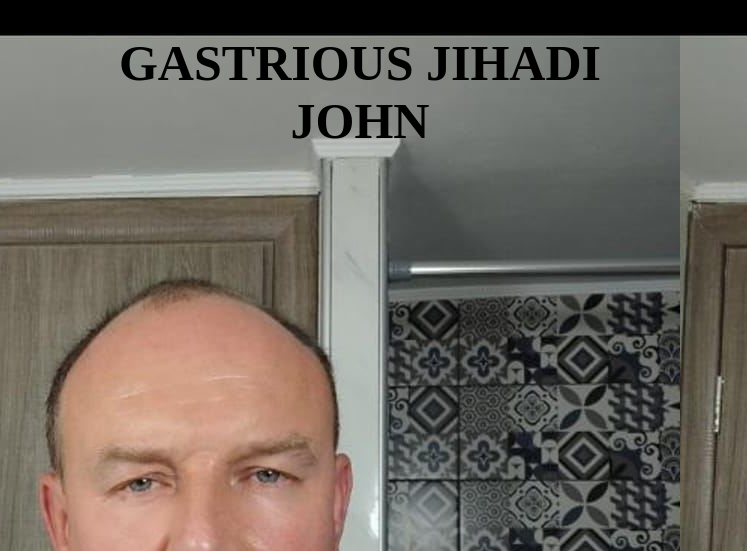
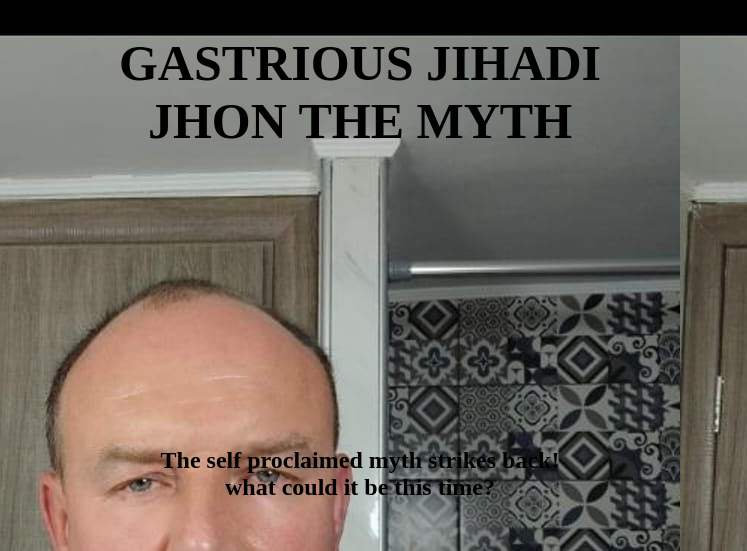
Before and after one commit to THEYCANTESCAPE/irina, a plain HTML site: page index.html in a window 1280 px wide. Shown: the top 551 px of the page, 280-1027 px from the left. Drawn offline with Linux system fonts and the light colour scheme.

Commit message:
gas changes

```diff
--- a/index.html
+++ b/index.html
@@ -5,11 +5,12 @@
     <meta name="viewport" content="width=device-width, initial-scale=1.0">
     <title>79797979797979</title>
     <strong><h1 style="text-align: center;font-size: 50px;">GASTRIOUS JIHADI <br>
-    JOHN</h1></strong>
+    JHON THE MYTH</h1></strong>
 </head>
 <body background="Images/fiodorback.jpg">
     <img style="float: right;" src="Images/incredible-gassy.gif" width="240" height="240">
     <img src="Images/incredible-gassy.gif" width="240" height="240">
-
+       <h2 style="text-align: center;">The self proclaimed myth strikes back! <br>
+            what could it be this time?</h2>
 </body>
 </html>
```
